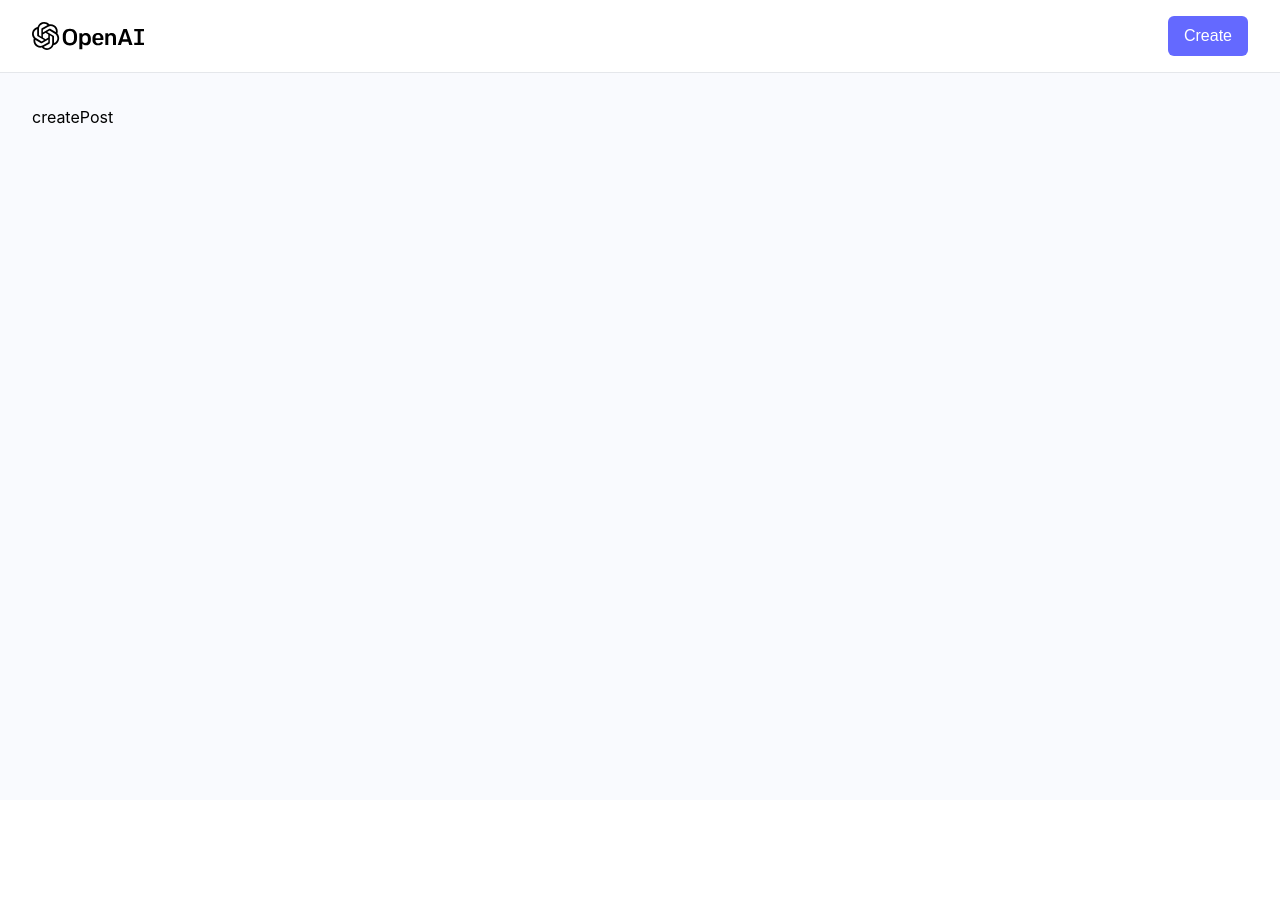
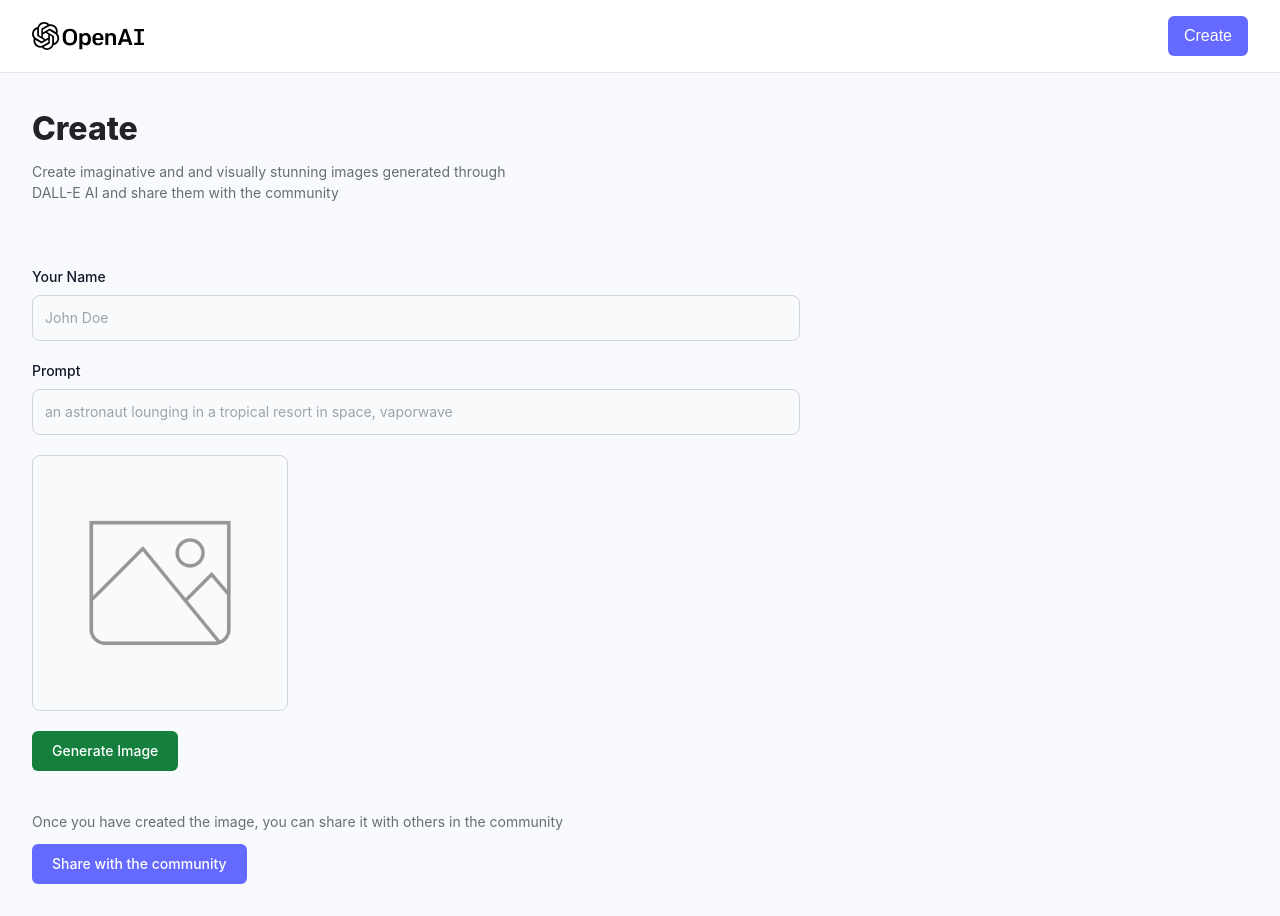
Before and after one commit to aaryansr26/ImageAI, a React (Vite) app in the folder client/: page /create-post in a window 1280 px wide. Before the commit the page ends 800 px from the top, so only its background shows below. Built offline with nearby package versions, Linux system fonts and the light colour scheme; a web font is replaced by a local one.

Commit message:
frontend for CreatePost page

```diff
--- a/client/src/components/FormField.jsx
+++ b/client/src/components/FormField.jsx
@@ -1,9 +1,46 @@
-import React from 'react'
+import React from "react";
 
-const FormField = () => {
+const FormField = ({
+  labelName,
+  type,
+  name,
+  placeholder,
+  value,
+  handleChange,
+  isSurpriseMe,
+  handleSupriseMe,
+}) => {
   return (
-    <div>FormField</div>
-  )
-}
+    <div>
+      <div className="flex items-center gap-2 mb-2">
+        <label
+          htmlFor={name}
+          className="block text-sm font-medium text-gray-900"
+        >
+          {labelName}
+        </label>
+        {isSurpriseMe && (
+          <button
+            type="button"
+            onClick={handleSurpriseMe}
+            className="font-semibold text-xs bg-[#ECECF1] py-1 px-2 rounded-[5px] text-black"
+          >
+            Surprise me
+          </button>
+        )}
+      </div>
+      <input
+        type={type}
+        id={name}
+        name={name}
+        placeholder={placeholder}
+        value={value}
+        onChange={handleChange}
+        required
+        className="bg-gray-50 border border-gray-300 text-gray-900 text-sm rounded-lg focus:ring-[#4649ff] focus:border-[#46469ff] outline-none block p-3 w-full"
+      />
+    </div>
+  );
+};
 
-export default FormField
+export default FormField;
--- a/client/src/pages/CreatePost.jsx
+++ b/client/src/pages/CreatePost.jsx
@@ -1,8 +1,110 @@
-import React from 'react'
+import React, {useState} from 'react'
+import { useNavigate } from 'react-router-dom'
+
+import { preview } from '../assets'
+import { getRandomPrompt } from '../utils'
+import { FormField, Loader } from '../components'
+
 
 const CreatePost = () => {
+
+  const navigate = useNavigate();
+  const [form, setForm] = useState({
+    name: '',
+    prompt: '',
+    photo: ''
+  })
+
+  const [generatingImg, setGeneratingImg] = useState(false);
+  const [loading, setLoading] = useState(false);
+
+  const generateImage = () => {
+
+  }
+
+  const handleSubmit = () => {
+
+  }
+
+  const handleChange = (e) => {
+    setForm({...form, [e.target.name]: e.target.value})
+  }
+
+  const handleSupriseMe = () => {
+    const randomPrompt = getRandomPrompt(form.prompt);
+    setForm({...form, prompt: randomPrompt})
+  }
+
   return (
-    <div>createPost</div>
+    <section className='max-w-7xl mx-auto'>
+      <div>
+        <h1 className='font-extrabold text-[#222328] text-[32px]'>Create</h1>
+        <p className='mt-2 text-[#666e75] text-[14px] max-w-[500px]'>Create imaginative and and visually stunning images generated through DALL-E AI and share them with the community</p>
+      </div>
+
+      <form className='mt-16 max-w-3xl' onSubmit={handleSubmit}>
+        <div className='flex flex-col gap-5'>
+          <FormField
+            labelName="Your Name"
+            type="text"
+            name="name"
+            placeholder="John Doe"
+            value={form.name}
+            handleChange={handleChange}
+          />
+
+          <FormField
+            labelName="Prompt"
+            type="text"
+            name="prompt"
+            placeholder="an astronaut lounging in a tropical resort in space, vaporwave"
+            value={form.prompt}
+            handleChange={handleChange}
+            isSupriseMe=""
+            handleSupriseMe={handleSupriseMe}
+          />
+
+          <div className='relative bg-gray-50 border border-gray-300 text-gray-900 text-sm rounded-lg focus:ring-blue-500 focus:border-blue-500 w-64 p-3 h-64 flex justify-center items-center'>
+            {form.photo ? (
+               <img
+                src={form.photo}
+                alt={form.prompt}
+                className="w-full h-full object-contain"
+               />
+            ) : (
+               <img
+                src={preview}
+                alt="preview"
+                className='w-9/12 h-9/12 object-contain opacity-40'
+               />
+            )}
+
+            {generatingImg && (
+              <div className='absolute inset-0 z-0 flex justify-center items-center bg-[rgba(0,0,0,0.5)]
+              rounded-lg'>
+                <Loader />
+              </div>
+            )}
+          </div>
+
+      </div>
+
+      <div className='mt-5 flex gap-5'>
+              <button type='button' onClick={generateImage}
+              className="text-white font-medium bg-green-700 rounded-md text-sm w-full sm:w-auto px-5 py-2.5 text-center" >
+                {generatingImg ? 'Generating...' :  'Generate Image'}
+              </button>
+      </div>
+
+      <div className='mt-10'>
+          <p className='mt-2 text-[#666e75] text-[14px]'>Once you have created the image, you can share it with others in the community</p>
+          <button type='submit' className='mt-3 text-white bg-[#6469ff] font-medium rounded-md text-sm w-full sm:w-auto px-5 py-2.5 text-center'>
+              {loading? 'Sharing...' : 'Share with the community'}
+          </button>
+      </div>
+
+      </form>
+    </section>
   )
 }
 
--- /dev/null
+++ b/client/src/utils/index.js
@@ -0,0 +1,10 @@
+import { surpriseMePrompts } from '../constants'
+
+export function getRandomPrompt(prompt) {
+    const randomIndex = Math.floor(Math.random() * surpriseMePrompts.length);
+    const getRandomPrompt = surpriseMePrompts[randomIndex];
+
+    if(getRandomPrompt === prompt) getRandomPrompt(prompt);
+
+    return getRandomPrompt
+}
```
